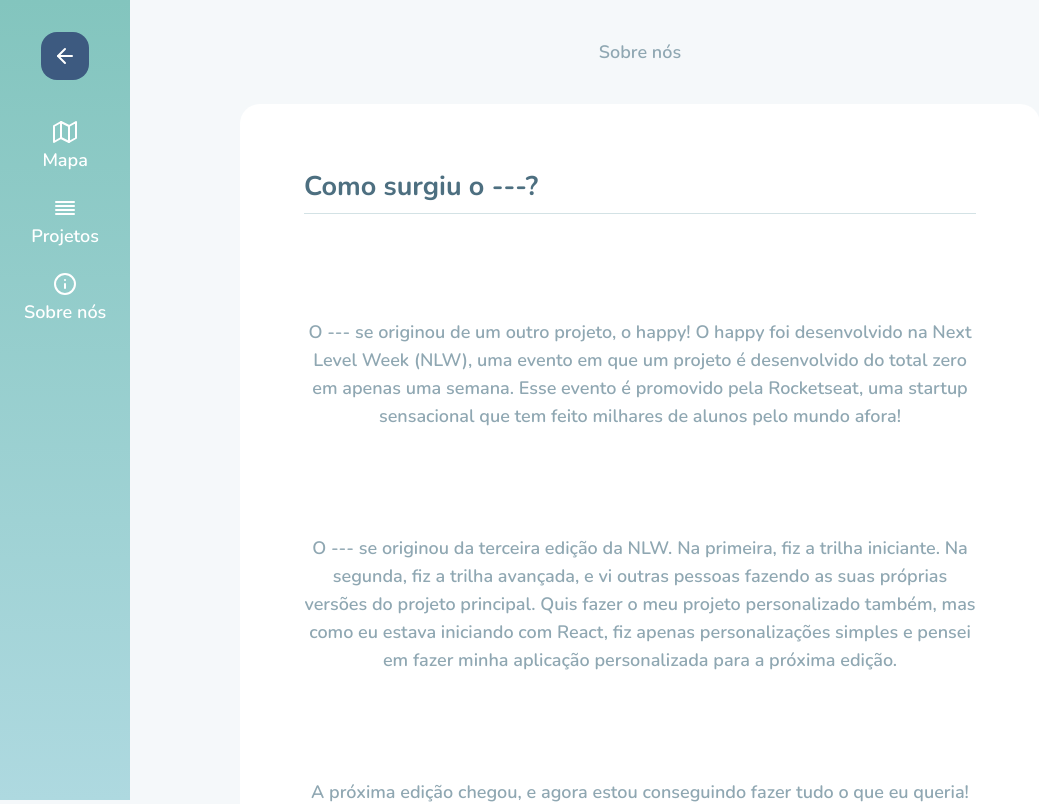
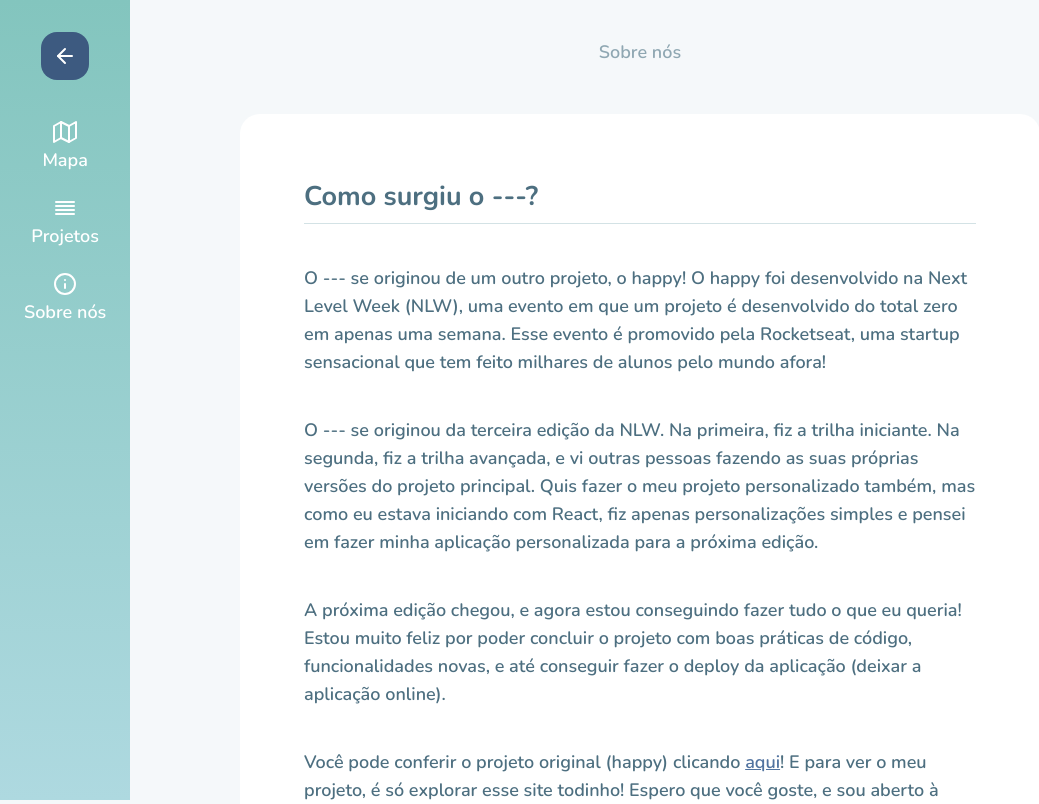
Before and after one commit to juniorklawa/happy, a React (Create React App) app in the folder web/: page /about in a window 1280 px wide. Shown: the top 804 px of the page, without its empty margins (0-1039 px from the left). Built offline with nearby package versions, Linux system fonts and the light colour scheme; the HTML template or start-up script is replaced by a standard one.

Commit message:
Increase styles of About page

```diff
--- a/web/src/pages/About/index.tsx
+++ b/web/src/pages/About/index.tsx
@@ -9,7 +9,7 @@ const About: React.FC = () => {
       <Sidebar />
 
       <Content>
-        <p>Sobre nós</p>
+        <p className="page-title">Sobre nós</p>
 
         <section>
           <h1>Como surgiu o ---?</h1>
--- a/web/src/pages/About/styles.ts
+++ b/web/src/pages/About/styles.ts
@@ -9,16 +9,16 @@ export const Container = styled.div`
 `;
 
 export const Content = styled.div`
-  p {
+  .page-title {
     color: #8fa7b2;
     text-align: center;
     font-size: 18px;
-    padding: 40px 0;
+    padding: 40px 0 26px 0;
   }
 
   section {
     width: 800px;
-    margin: 0 auto;
+    margin: 24px auto;
     padding: 64px;
     border-radius: 20px;
 
@@ -27,16 +27,16 @@ export const Content = styled.div`
     color: #4d6f80;
 
     h1 {
-      margin-bottom: 64px;
+      margin-bottom: 24px;
       padding-bottom: 8px;
       border-bottom: 1px solid #d3e2e5;
     }
 
     p {
-      margin: 24px 0;
-
+      margin: 40px 0;
       font-size: 18px;
       line-height: 28px;
+      text-align: left;
 
       a {
         color: #5173a0;
```
